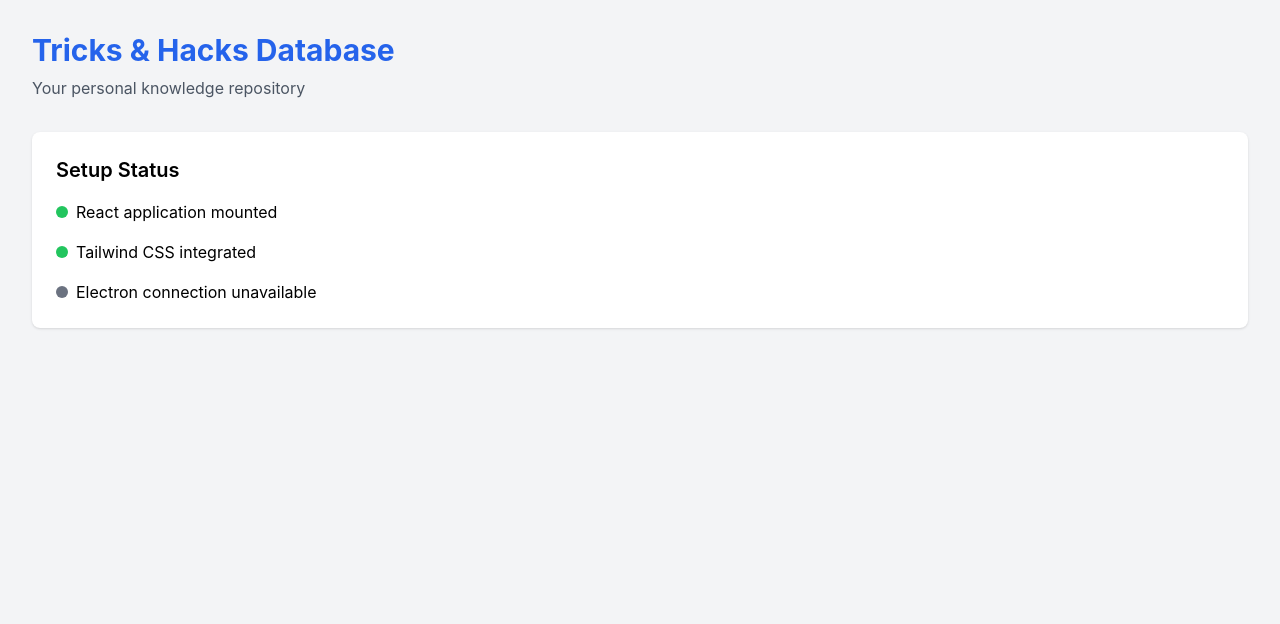
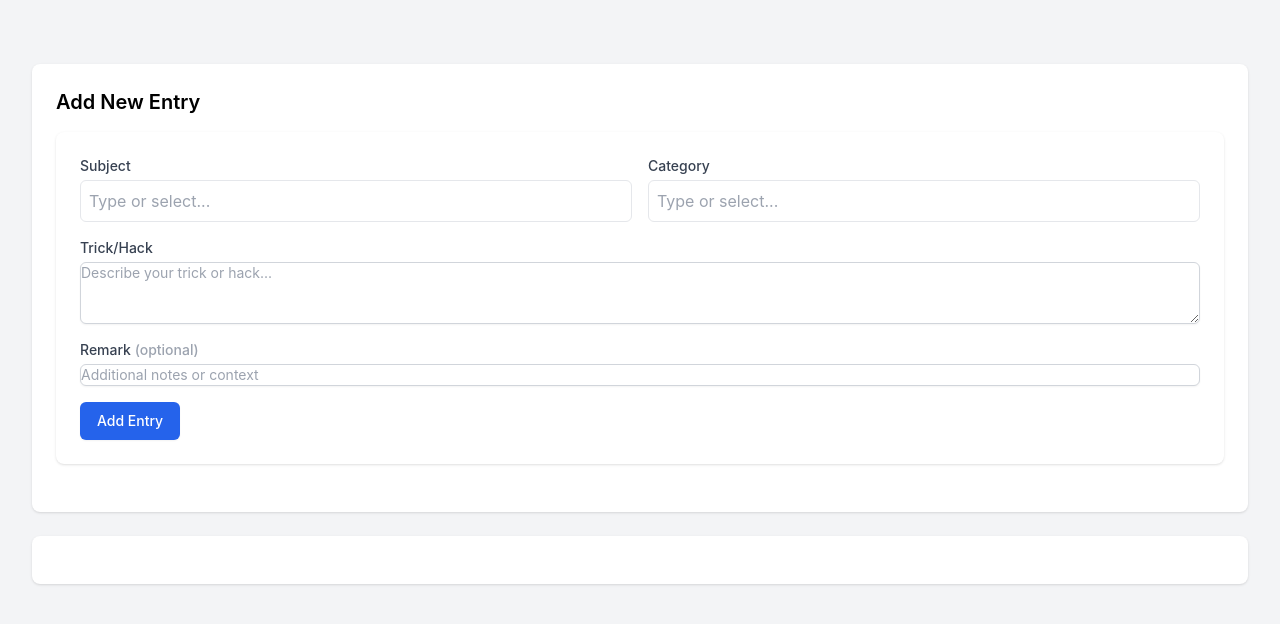
Before and after one commit to japiigit/tricks-db, a React (Vite) app: page / in a window 1280 px wide. Shown: the top 624 px of the page. Built offline with nearby package versions, Linux system fonts and the light colour scheme.

Commit message:
Electron enhanced

```diff
--- a/src/App.jsx
+++ b/src/App.jsx
@@ -1,104 +1,55 @@
 import React, { useState, useEffect } from 'react';
+import EntryForm from './components/EntryForm'; // Add this import
 
 function App() {
   const [electronStatus, setElectronStatus] = useState('pending');
   const [subjects, setSubjects] = useState([]);
+  const [categories, setCategories] = useState([]); // Step 1
 
-  // Check Electron connection
-  useEffect(() => {
-    if (window.electronAPI) {
-      window.electronAPI.getSubjects()
-        .then(data => {
-          setSubjects(data);
-          setElectronStatus('active');
-        })
-        .catch(error => {
-          console.error('Electron connection failed:', error);
-          setElectronStatus('failed');
-        });
-    } else {
-      setElectronStatus('unavailable');
-    }
-  }, []);
+  // Existing useEffect remains unchanged
 
-  // Get status color and text
-  const getStatusInfo = () => {
-    switch(electronStatus) {
-      case 'active':
-        return { color: 'bg-green-500', text: 'active' };
-      case 'failed':
-        return { color: 'bg-red-500', text: 'failed' };
-      case 'unavailable':
-        return { color: 'bg-gray-500', text: 'unavailable' };
-      default:
-        return { color: 'bg-yellow-500', text: 'pending' };
-    }
+  // Step 2: Add handlers
+  const handleAddSubject = (subjectName) => {
+    const newSubject = { id: Date.now(), name: subjectName };
+    setSubjects([...subjects, newSubject]);
+    return subjectName;
   };
 
-  const statusInfo = getStatusInfo();
+  const handleAddCategory = (categoryName) => {
+    const newCategory = { id: Date.now(), name: categoryName };
+    setCategories([...categories, newCategory]);
+    return categoryName;
+  };
+
+  const handleSubmitEntry = (entryData) => {
+    console.log('New entry added:', entryData);
+    // Will save to database later
+  };
+
+  // Existing getStatusInfo function remains unchanged
 
   return (
     <div className="min-h-screen bg-gray-100 p-8">
       <header className="mb-8">
-        <h1 className="text-3xl font-bold text-blue-600">
-          Tricks & Hacks Database
-        </h1>
-        <p className="text-gray-600 mt-2">
-          Your personal knowledge repository
-        </p>
+        {/* ... existing header ... */}
       </header>
 
       <main>
+        {/* Step 4: Add EntryForm */}
+        <div className="bg-white rounded-lg shadow p-6 mb-6">
+          <h2 className="text-xl font-semibold mb-4">Add New Entry</h2>
+          <EntryForm
+            subjects={subjects}
+            categories={categories}
+            onAddSubject={handleAddSubject}
+            onAddCategory={handleAddCategory}
+            onSubmit={handleSubmitEntry}
+          />
+        </div>
+
+        {/* Existing status panel */}
         <div className="bg-white rounded-lg shadow p-6">
-          <h2 className="text-xl font-semibold mb-4">Setup Status</h2>
-          <div className="space-y-4">
-            <div className="flex items-center">
-              <div className="w-3 h-3 bg-green-500 rounded-full mr-2"></div>
-              <span>React application mounted</span>
-            </div>
-            <div className="flex items-center">
-              <div className="w-3 h-3 bg-green-500 rounded-full mr-2"></div>
-              <span>Tailwind CSS integrated</span>
-            </div>
-            <div className="flex items-center">
-              <div className={`w-3 h-3 rounded-full mr-2 ${statusInfo.color}`}></div>
-              <span>Electron connection {statusInfo.text}</span>
-            </div>
-          </div>
-
-          {/* Database Test Section */}
-          {subjects.length > 0 && (
-            <div className="mt-6 border-t pt-4">
-              <h3 className="font-medium text-gray-700 mb-2">Database Connection Verified</h3>
-              <div className="bg-blue-50 rounded-lg p-3">
-                <h4 className="font-medium text-blue-700 mb-1">Subjects in Database:</h4>
-                <ul className="grid grid-cols-2 gap-2">
-                  {subjects.map(subject => (
-                    <li
-                      key={subject.id}
-                      className="bg-white py-1 px-2 rounded text-sm shadow-sm"
-                    >
-                      {subject.name}
-                    </li>
-                  ))}
-                </ul>
-              </div>
-            </div>
-          )}
-
-          {electronStatus === 'active' && subjects.length === 0 && (
-            <div className="mt-6 border-t pt-4">
-              <div className="bg-yellow-50 rounded-lg p-3">
-                <h4 className="font-medium text-yellow-700">Database is Empty</h4>
-                <p className="text-sm text-yellow-600 mt-1">
-                  No subjects found. Add some using the SQLite CLI:
-                </p>
-                <code className="block bg-gray-800 text-gray-100 p-2 rounded mt-2 text-xs">
-                  sqlite3 tricks.db "INSERT INTO subjects (name) VALUES ('JavaScript');"
-                </code>
-              </div>
-            </div>
-          )}
+          {/* ... existing status panel content ... */}
         </div>
       </main>
     </div>
--- /dev/null
+++ b/src/components/DynamicDropdown.jsx
@@ -0,0 +1,81 @@
+// src/components/DynamicDropdown.jsx
+import React, { useState, useEffect, useRef } from 'react';
+
+const DynamicDropdown = ({
+  options,
+  value,
+  onChange,
+  onCreate
+}) => {
+  const [inputValue, setInputValue] = useState('');
+  const [isOpen, setIsOpen] = useState(false);
+  const dropdownRef = useRef(null);
+
+  // Filter options based on input
+  const filteredOptions = options.filter(option =>
+    option.name.toLowerCase().includes(inputValue.toLowerCase())
+  );
+
+  // Close dropdown when clicking outside
+  useEffect(() => {
+    const handleClickOutside = event => {
+      if (dropdownRef.current && !dropdownRef.current.contains(event.target)) {
+        setIsOpen(false);
+      }
+    };
+
+    document.addEventListener('mousedown', handleClickOutside);
+    return () => document.removeEventListener('mousedown', handleClickOutside);
+  }, []);
+
+  return (
+    <div className="relative" ref={dropdownRef}>
+      <input
+        type="text"
+        value={value || inputValue}
+        onChange={e => {
+          setInputValue(e.target.value);
+          if (!isOpen) setIsOpen(true);
+        }}
+        onFocus={() => setIsOpen(true)}
+        className="w-full p-2 border rounded-md focus:ring-2 focus:ring-blue-500"
+        placeholder="Type or select..."
+      />
+
+      {isOpen && (
+        <div className="absolute z-10 w-full mt-1 bg-white border rounded-md shadow-lg max-h-60 overflow-auto">
+          {filteredOptions.map(option => (
+            <div
+              key={option.id}
+              className="p-2 hover:bg-gray-100 cursor-pointer"
+              onClick={() => {
+                onChange(option.name);
+                setInputValue('');
+                setIsOpen(false);
+              }}
+            >
+              {option.name}
+            </div>
+          ))}
+
+          {inputValue && !filteredOptions.some(opt =>
+            opt.name.toLowerCase() === inputValue.toLowerCase()
+          ) && (
+            <div
+              className="p-2 text-blue-500 hover:bg-gray-100 cursor-pointer"
+              onClick={() => {
+                onCreate(inputValue);
+                setInputValue('');
+                setIsOpen(false);
+              }}
+            >
+              + Add "{inputValue}"
+            </div>
+          )}
+        </div>
+      )}
+    </div>
+  );
+};
+
+export default DynamicDropdown;
--- /dev/null
+++ b/src/components/EntryForm.jsx
@@ -0,0 +1,88 @@
+// src/components/EntryForm.js
+import React, { useState } from 'react';
+import DynamicDropdown from './DynamicDropdown';
+
+export default function EntryForm({
+  subjects,
+  categories,
+  onAddSubject,
+  onAddCategory,
+  onSubmit
+}) {
+  const [formData, setFormData] = useState({
+    subject: '',
+    category: '',
+    item: '',
+    remark: ''
+  });
+
+  const handleSubmit = (e) => {
+    e.preventDefault();
+    onSubmit(formData);
+    setFormData({ subject: '', category: '', item: '', remark: '' });
+  };
+
+  return (
+    <form onSubmit={handleSubmit} className="bg-white p-6 rounded-lg shadow mb-6">
+      <div className="grid grid-cols-1 md:grid-cols-2 gap-4">
+        {/* Subject dropdown */}
+        <div>
+          <label className="block text-sm font-medium text-gray-700 mb-1">Subject</label>
+          <DynamicDropdown
+            options={subjects}
+            value={formData.subject}
+            onChange={(value) => setFormData({...formData, subject: value})}
+            onCreate={onAddSubject}
+            placeholder="Select or type a subject"
+          />
+        </div>
+
+        {/* Category dropdown */}
+        <div>
+          <label className="block text-sm font-medium text-gray-700 mb-1">Category</label>
+          <DynamicDropdown
+            options={categories}
+            value={formData.category}
+            onChange={(value) => setFormData({...formData, category: value})}
+            onCreate={onAddCategory}
+            placeholder="Select or type a category"
+          />
+        </div>
+
+        {/* Item input */}
+        <div className="md:col-span-2">
+          <label className="block text-sm font-medium text-gray-700 mb-1">Trick/Hack</label>
+          <textarea
+            value={formData.item}
+            onChange={(e) => setFormData({...formData, item: e.target.value})}
+            className="mt-1 block w-full rounded-md border border-gray-300 shadow-sm focus:border-blue-500 focus:ring-blue-500 sm:text-sm"
+            rows={3}
+            placeholder="Describe your trick or hack..."
+            required
+          />
+        </div>
+
+        {/* Remark input */}
+        <div className="md:col-span-2">
+          <label className="block text-sm font-medium text-gray-700 mb-1">
+            Remark <span className="text-gray-400">(optional)</span>
+          </label>
+          <input
+            type="text"
+            value={formData.remark}
+            onChange={(e) => setFormData({...formData, remark: e.target.value})}
+            className="mt-1 block w-full rounded-md border border-gray-300 shadow-sm focus:border-blue-500 focus:ring-blue-500 sm:text-sm"
+            placeholder="Additional notes or context"
+          />
+        </div>
+      </div>
+      <button
+        type="submit"
+        aria-label="Add new entry"
+        className="mt-4 inline-flex items-center px-4 py-2 border border-transparent text-sm font-medium rounded-md shadow-sm text-white bg-blue-600 hover:bg-blue-700 focus:outline-none focus:ring-2 focus:ring-offset-2 focus:ring-blue-500"
+      >
+        Add Entry
+      </button>
+    </form>
+  );
+}
```
